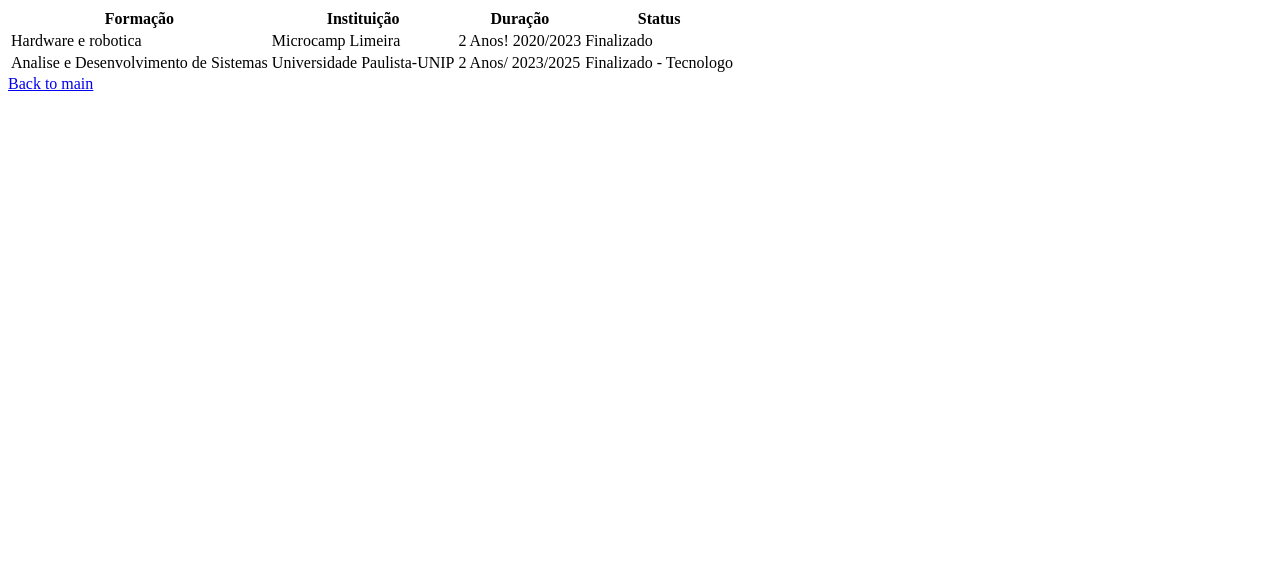
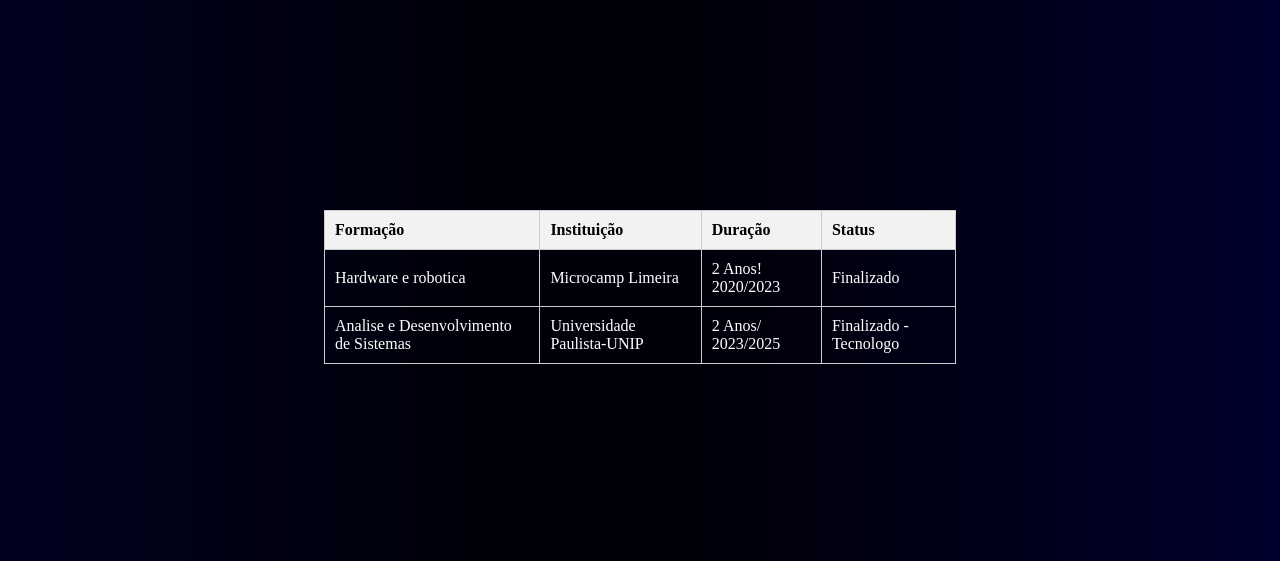
Before and after one commit to ThyCordeiro/PORTIFORIO-HTML, a plain HTML site: page Curso/i2.html in a window 1280 px wide. Shown: the part 73-634 px from the top of the page. Drawn offline with Linux system fonts and the light colour scheme; the site is published under a folder, as on GitHub Pages, so addresses that start at the root find nothing.

Commit message:
Update i2.html
x1

```diff
--- a/Curso/i2.html
+++ b/Curso/i2.html
@@ -4,7 +4,7 @@
     <meta charset="UTF-8">
     <meta name="viewport" content="width=device-width, initial-scale=1.0">
     <title>Document</title>
-    <link rel="stylesheet" href="/Curso/i2.css">
+    <link rel="stylesheet" href="i2.css">
 </head>
 <body>
 
```
